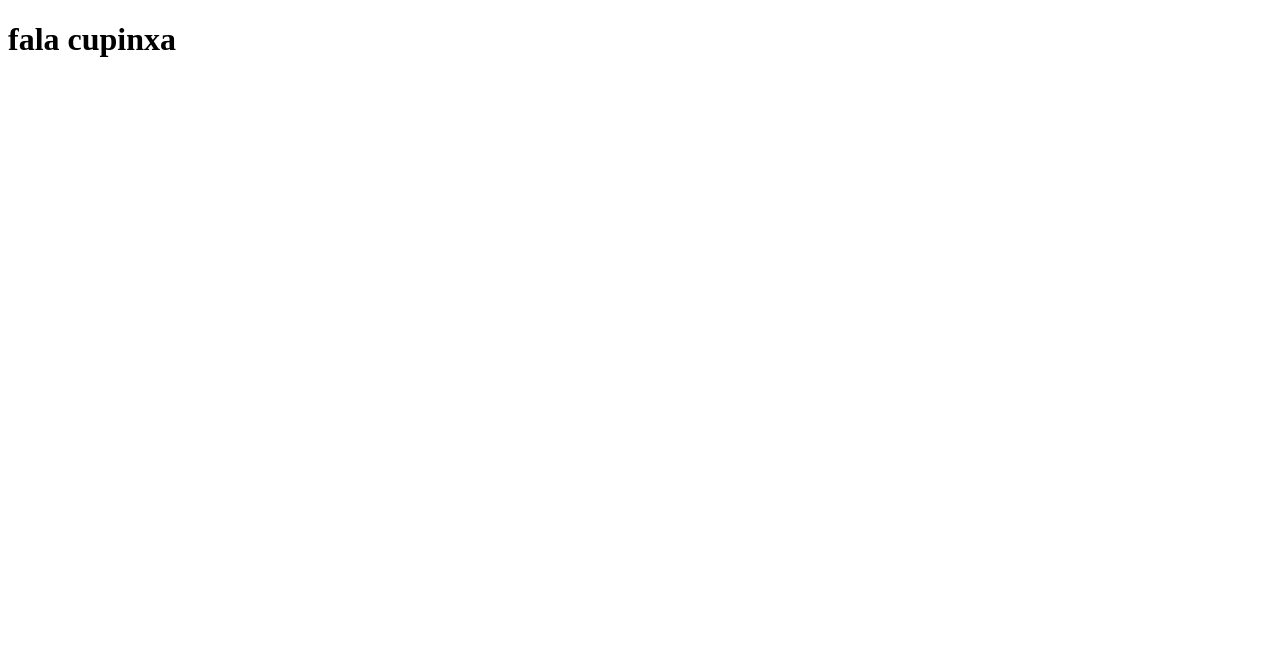
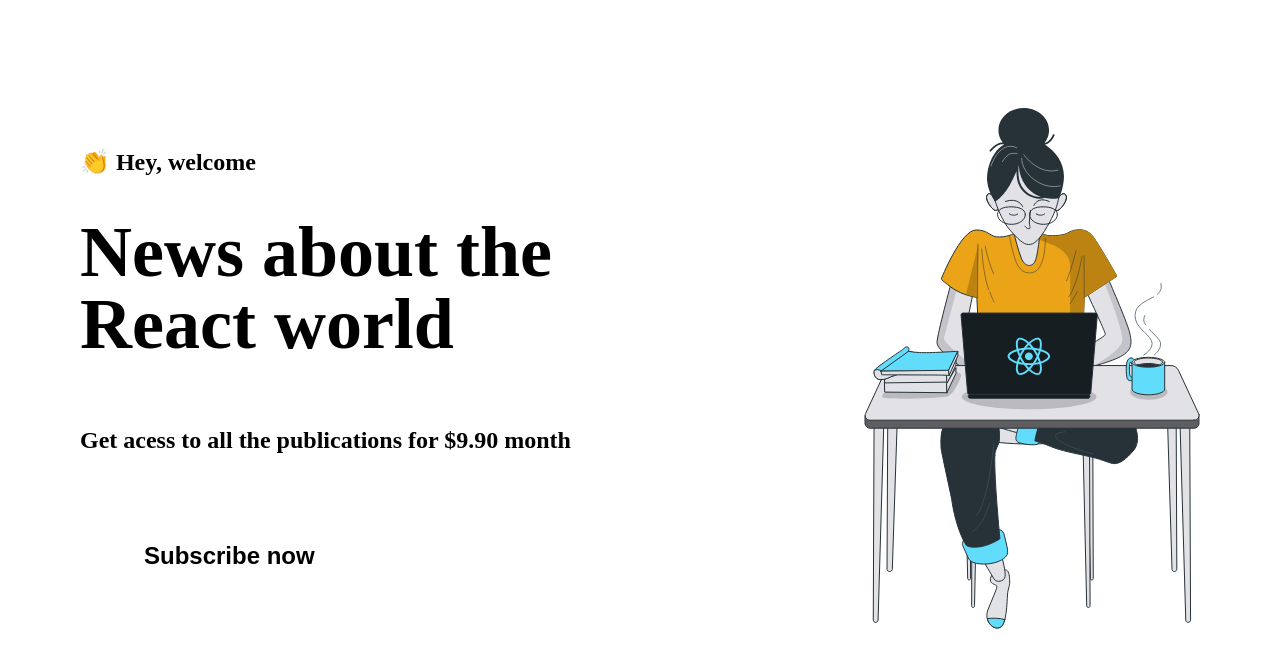
Before and after one commit to mbagatini/ignite-react-js, a Next.js app: page / in a window 1280 px wide. Shown: the top 668 px of the page. Built offline with nearby package versions, Linux system fonts and the light colour scheme.

Commit message:
Hero section

```diff
--- /dev/null
+++ b/src/pages/index.module.scss
@@ -0,0 +1,49 @@
+.contentContainer {
+  max-width: 1120px;
+  margin: 0 auto;
+  padding: 0 2rem;
+  height: calc(100vh - 5rem);
+
+  display: flex;
+  align-items: center;
+  justify-content: space-between;
+}
+
+.hero {
+  max-width: 600px;
+
+  > span {
+    font-size: 1.5rem;
+    font-weight: 600;
+    margin-bottom: 2.5rem;
+  }
+
+  h1 {
+    font-size: 4.5rem;
+    line-height: 4.5rem;
+    font-weight: 900;
+    margin-top: 2.5rem;
+  }
+
+  p {
+    font-size: 1.5rem;
+    font-weight: 600;
+    margin-top: 2.5rem;
+    line-height: 2.5rem;
+  }
+
+  .attention {
+    color: var(--cyan-500);
+  }
+
+  button {
+    border: 0;
+    height: 4rem;
+    border-radius: 4rem;
+    font-size: 1.5rem;
+    font-weight: 600;
+    padding: 0 4rem;
+    background: var(--yellow-500);
+    margin-top: 2.5rem;
+  }
+}
--- a/src/pages/index.tsx
+++ b/src/pages/index.tsx
@@ -1,13 +1,31 @@
 import type { NextPage } from "next";
 import Head from "next/head";
+
+import styles from "./index.module.scss";
 
 const Home: NextPage = () => {
   return (
     <>
       <Head>
-        <title>ig news</title>
+        <title>Home | ig.news</title>
       </Head>
-      <h1>fala cupinxa</h1>
+
+      <main className={styles.contentContainer}>
+        <section className={styles.hero}>
+          <span>👏 Hey, welcome</span>
+          <h1>
+            News about the <span className={styles.attention}>React</span> world
+          </h1>
+          <p>
+            Get acess to all the publications{" "}
+            <span className={styles.attention}>for $9.90 month</span>
+          </p>
+
+          <button type="button">Subscribe now</button>
+        </section>
+
+        <img src="/images/avatar.svg" alt="Girl coding" />
+      </main>
     </>
   );
 };
```
